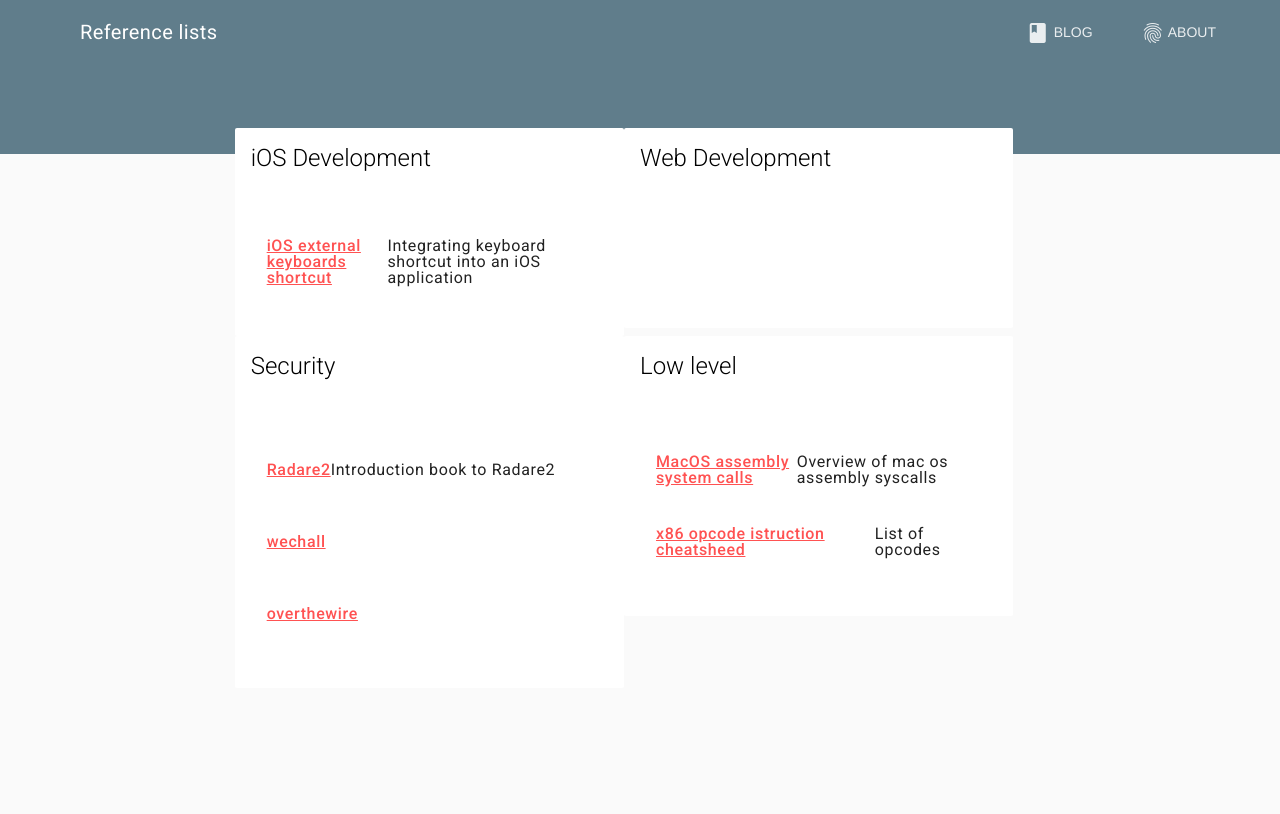
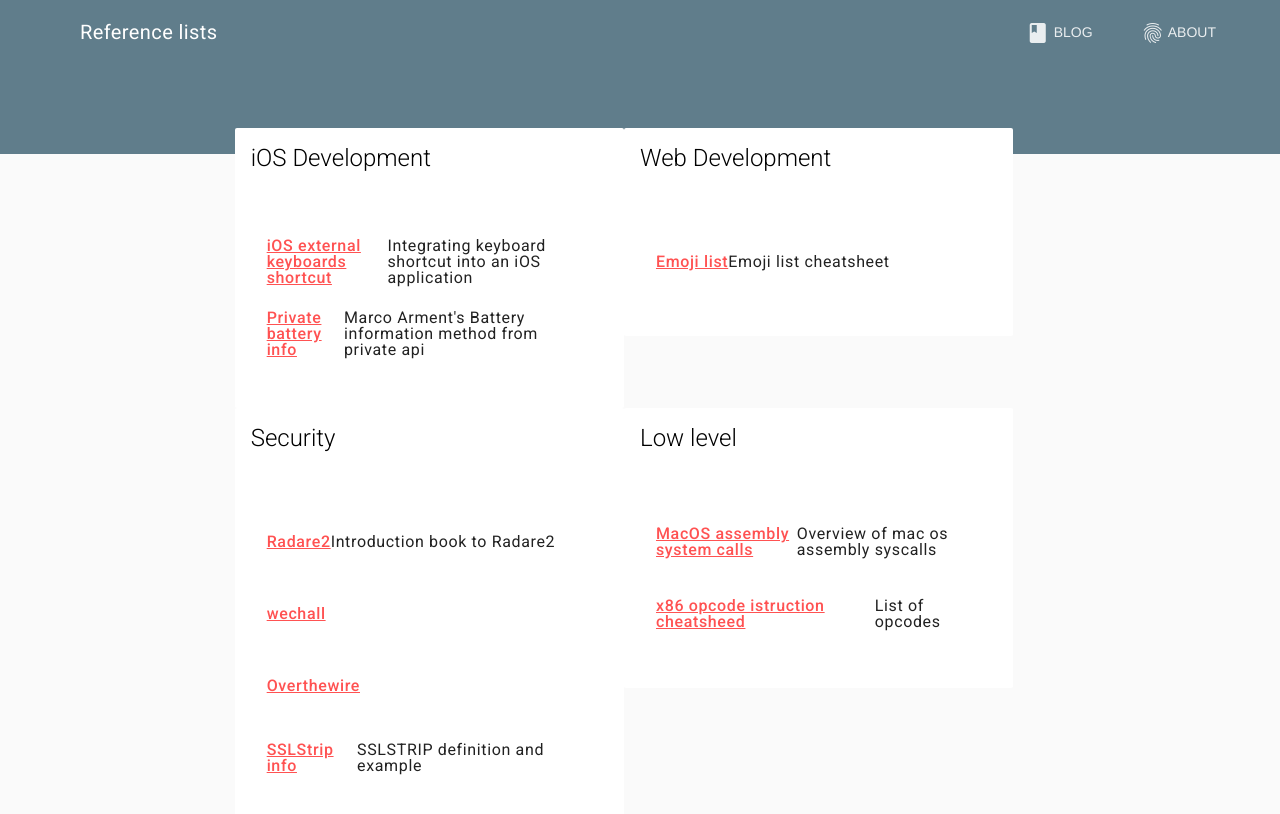
Before and after one commit to mcomisso/mcomisso.github.io, a Jekyll site: the page built from lists/index.html, in a window 1280 px wide. Shown: the top 814 px of the page. Built offline with Jekyll 4.4.1, drawn with Linux system fonts in a browser that asks for light colours; nearby versions of some CDN libraries.

Commit message:
Updated list of useful links

```diff
--- a/_data/lists.yml
+++ b/_data/lists.yml
@@ -17,10 +17,17 @@
       title: "iOS external keyboards shortcut"
       description: "Integrating keyboard shortcut into an iOS application"
       href: "http://blog.stablekernel.com/creating-a-delightful-user-experience-with-ios-keyboard-shortcuts?utm_campaign=stable%7Ckernel%20Developer%20Blog%20&utm_content=28880733&utm_medium=social&utm_source=twitter"
-
+    -
+      title: "Private battery info"
+      description: "Marco Arment's Battery information method from private api"
+      href: "https://gist.github.com/marcoarment/92d58159943240d6ba47"
 -
   title: "Web Development"
   elements:
+    -
+      title: "Emoji list"
+      description: "Emoji list cheatsheet"
+      href: "http://emoji-cheat-sheet.com"
 
 -
   title: "Security"
@@ -34,9 +41,13 @@
       description:
       href: "https://www.wechall.net"
     -
-      title: overthewire
+      title: "Overthewire"
       description:
       href: "http://overthewire.org"
+    -
+      title: "SSLStrip info"
+      description: "SSLSTRIP definition and example"
+      href: "https://avicoder.me/2016/02/22/SSLstrip-for-newbies/"
 -
   title: "Low level"
   description:
```
